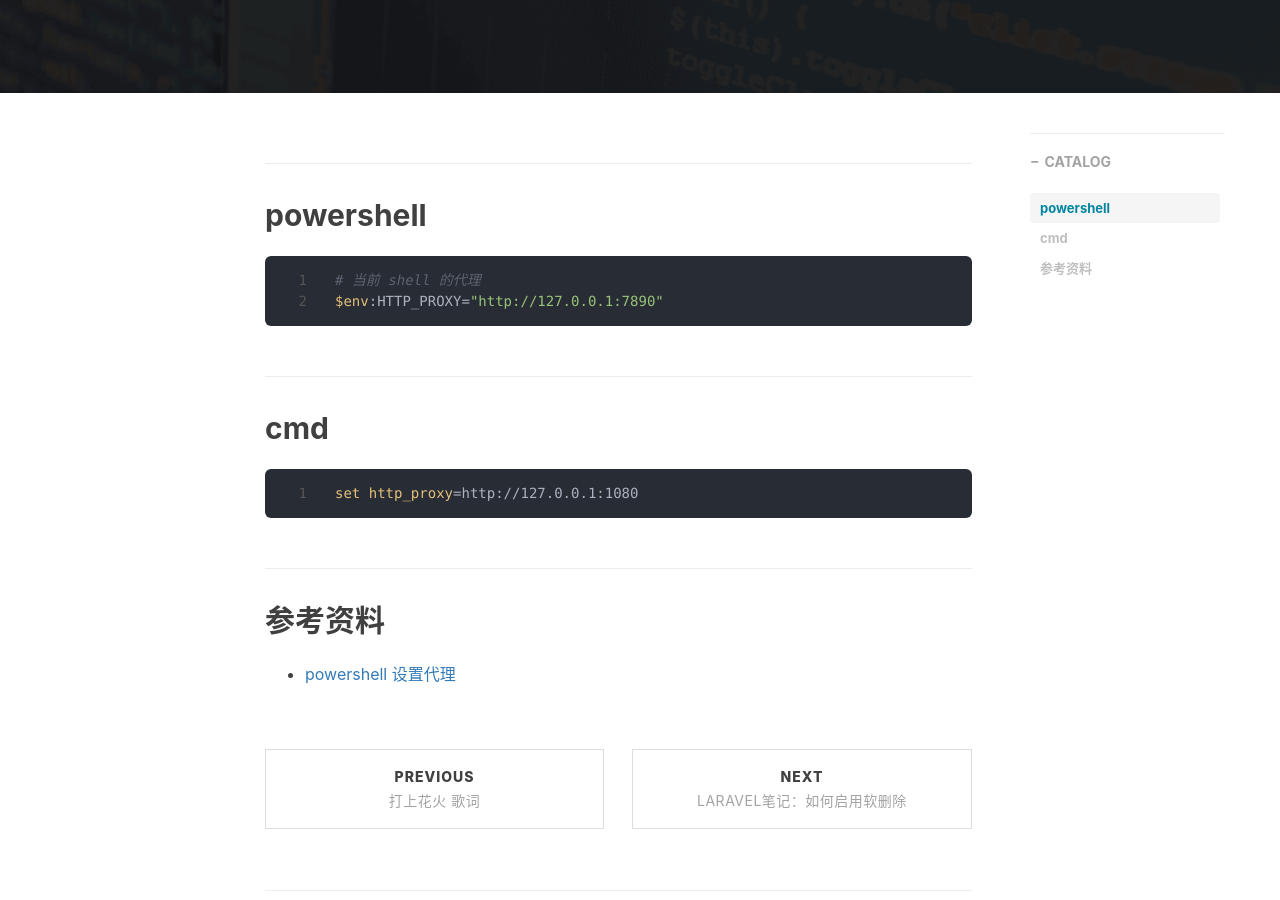
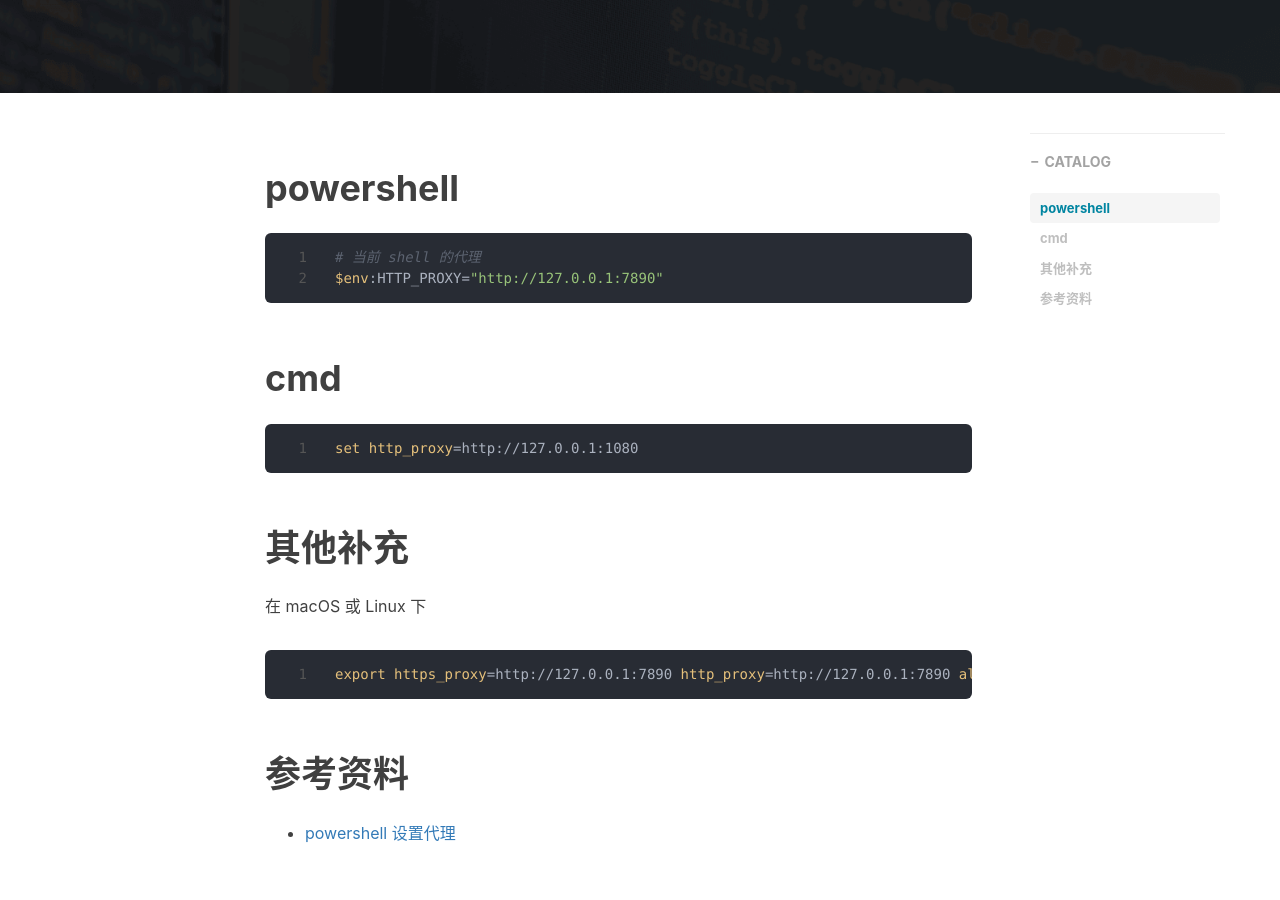
Before and after one commit to tongg112/tongg112.github.io, a Jekyll site: the page built from _posts/2021-08-26-powershell.md, in a window 1280 px wide and 900 px high, scrolled down 424 px. Built offline with Jekyll 4.4.1, drawn with Linux system fonts in a browser that asks for light colours; nearby versions of some CDN libraries; comment, search, counter and statistics services are not loaded.

Commit message:
powershell: 增加macOS的代理设置

````diff
--- a/_posts/2021-08-26-powershell.md
+++ b/_posts/2021-08-26-powershell.md
@@ -10,16 +10,21 @@
 comments: true
 ---
 
-## powershell
+# powershell
 ```shell
 # 当前 shell 的代理
 $env:HTTP_PROXY="http://127.0.0.1:7890"
 ```
 
-## cmd
+# cmd
 ```shell
 set http_proxy=http://127.0.0.1:1080
 ```
 
-## 参考资料
+# 其他补充
+在 macOS 或 Linux 下
+```shell
+export https_proxy=http://127.0.0.1:7890 http_proxy=http://127.0.0.1:7890 all_proxy=socks5://127.0.0.1:7890
+```
+# 参考资料
 - [powershell 设置代理](https://www.cnblogs.com/xch-jiang/p/14324636.html)
````
Also changed, not shown: _posts/2021-07-18-wx-userinfo.md (+1 -1 lines), _posts/2021-07-20-foodmap-1.md (+1 -1 lines), _posts/2021-08-11-gedit.md (+1 -1 lines).
